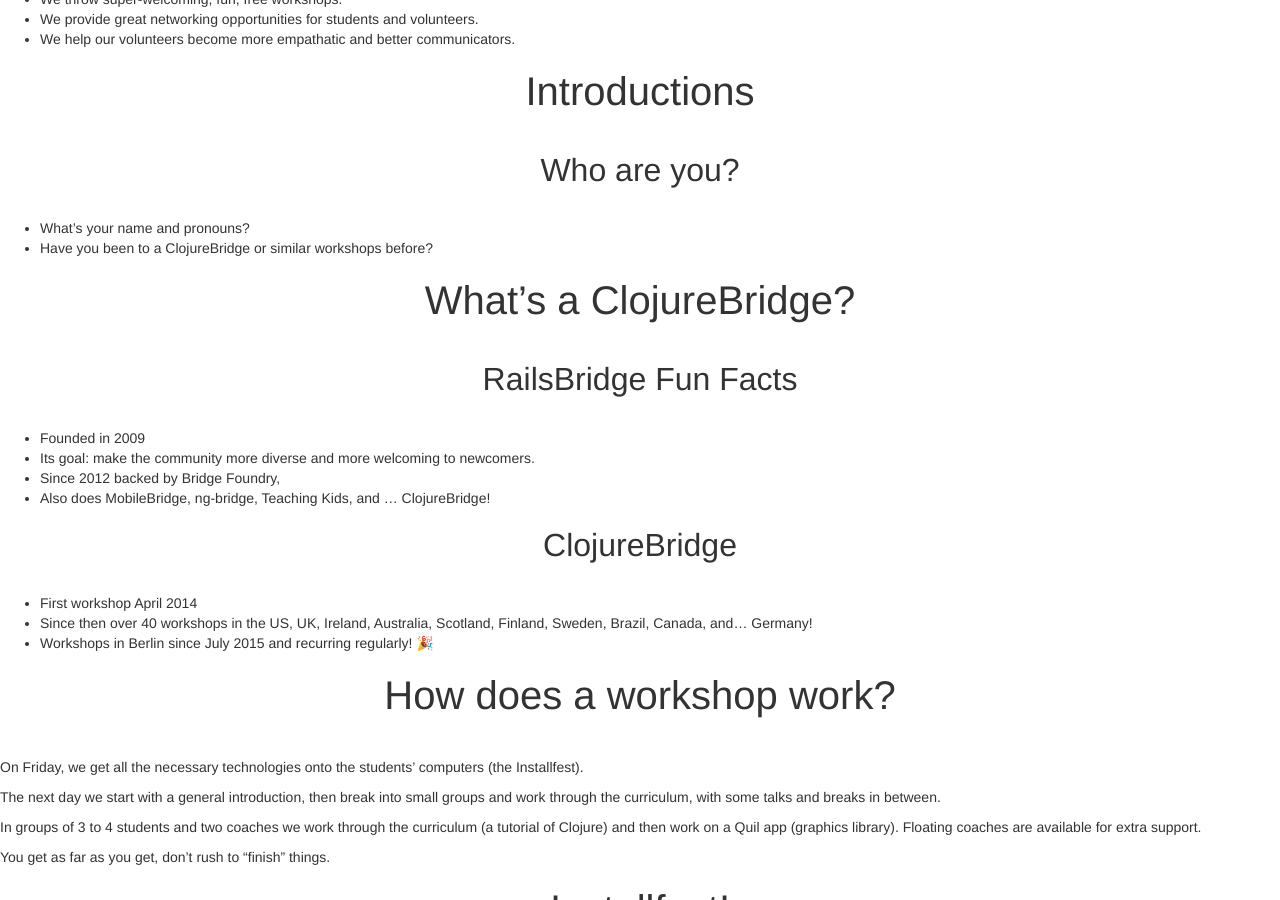
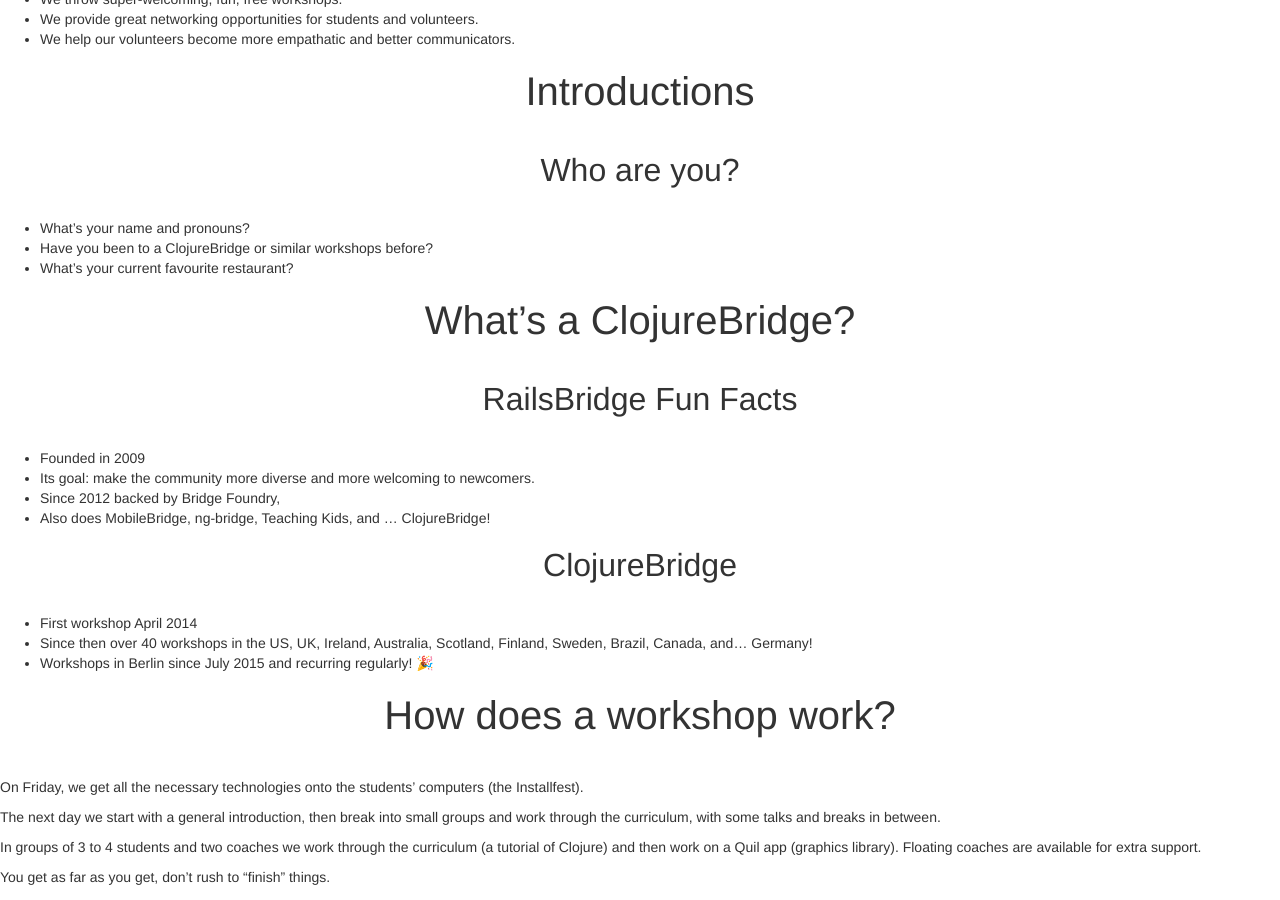
Before and after one commit to clojurebridge-berlin/clojurebridge-berlin.github.io, a Jekyll site: the page built from docs/coaches_training.deck.md, in a window 1280 px wide and 900 px high, scrolled down 1483 px. Built offline with Jekyll 4.4.1, drawn with Linux system fonts in a browser that asks for light colours; our own code applies the rules of GitHub Pages for plain Markdown files; some of the changed text lies outside the part shown.

Commit message:
Add restaurant question, and quil mention in curriculum

```diff
--- a/docs/coaches_training.deck.md
+++ b/docs/coaches_training.deck.md
@@ -47,6 +47,7 @@
 ### Who are you?
 * What's your name and pronouns?
 * Have you been to a ClojureBridge or similar workshops before?
+* What's your current favourite restaurant?
 
 # What's a ClojureBridge?
 
```
Also changed, not shown: other parts of docs/coaches_training.deck.md (+2 -0 lines).
